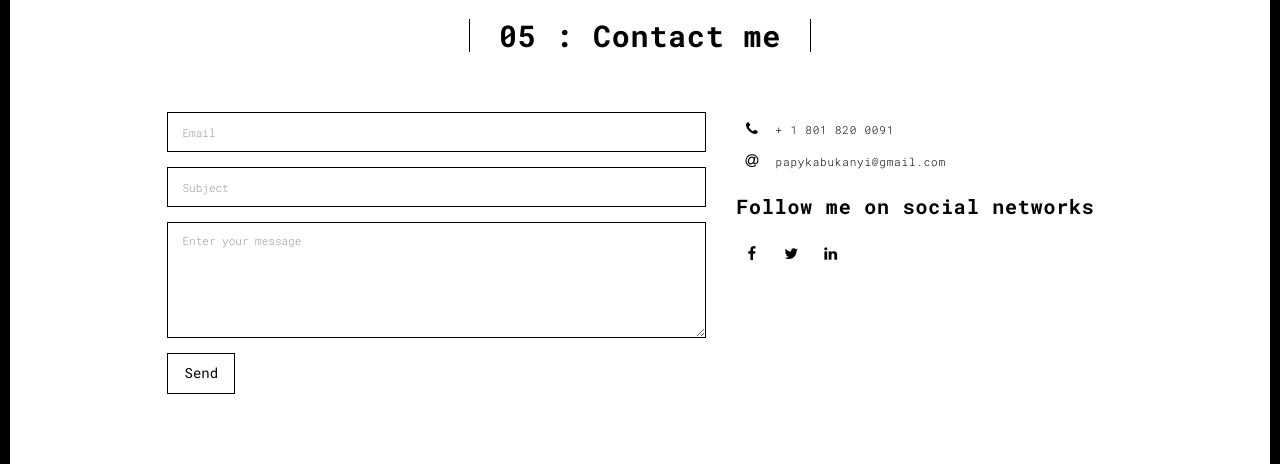
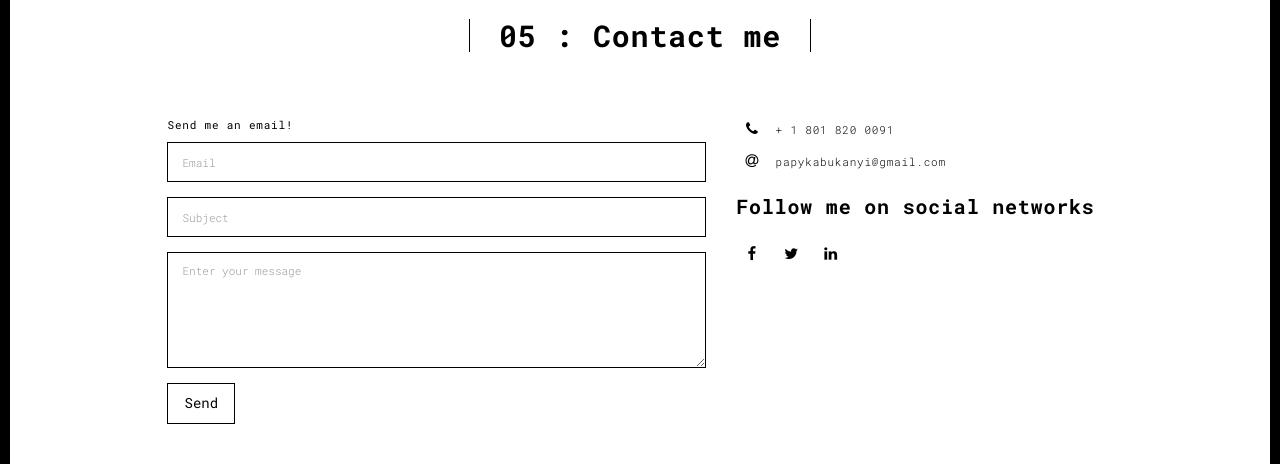
Before and after one commit to papykabukanyi/dep_portf, a Flask app: page /contact in a window 1280 px wide. Shown: the part 90-554 px from the top of the page. Run offline with Flask 2, Linux system fonts and the light colour scheme; some libraries are stand-ins or nearby versions.

Commit message:
up--date

```diff
--- a/templates/contact.html
+++ b/templates/contact.html
@@ -64,6 +64,7 @@
                   <div class="row">
                     <div class="col-md-7">
                       <div class="form-group">
+                        <label for="exampleInputEmail1">Send me an email!</label>
                         <input type="email" class="form-control" name="email" id="email" placeholder="Email">
                       </div>
                       <div class="form-group">
```
